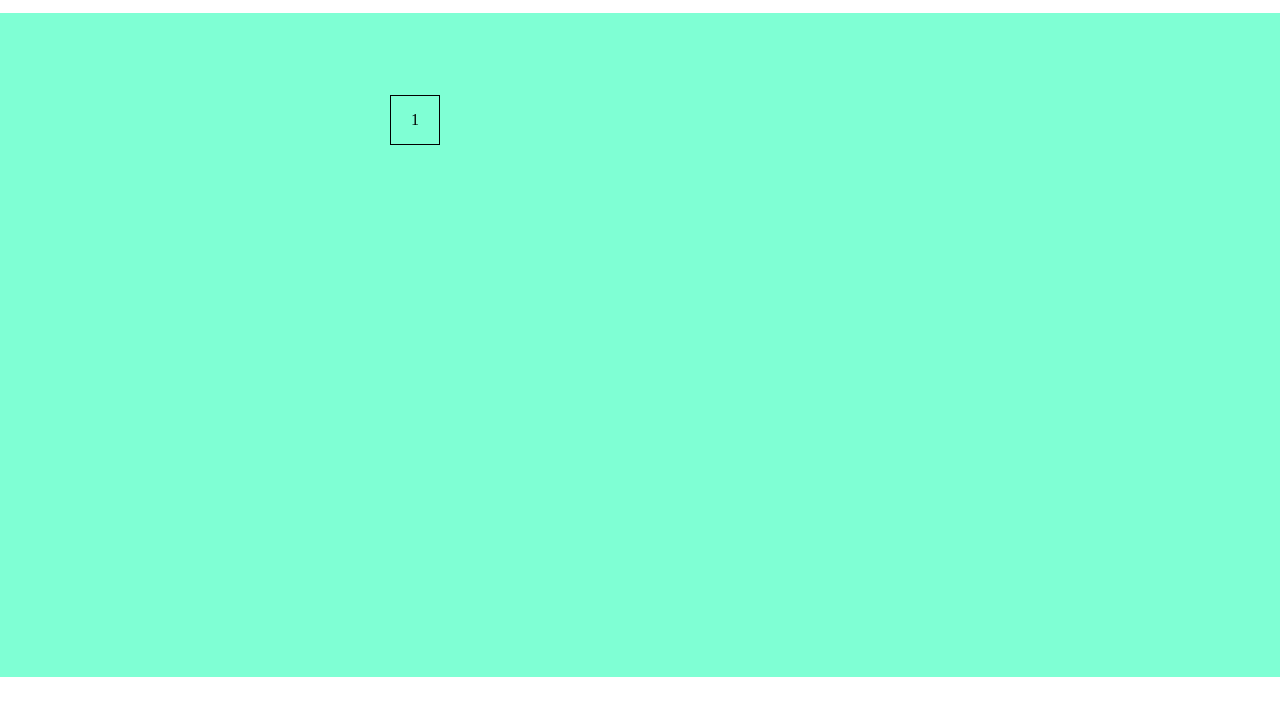
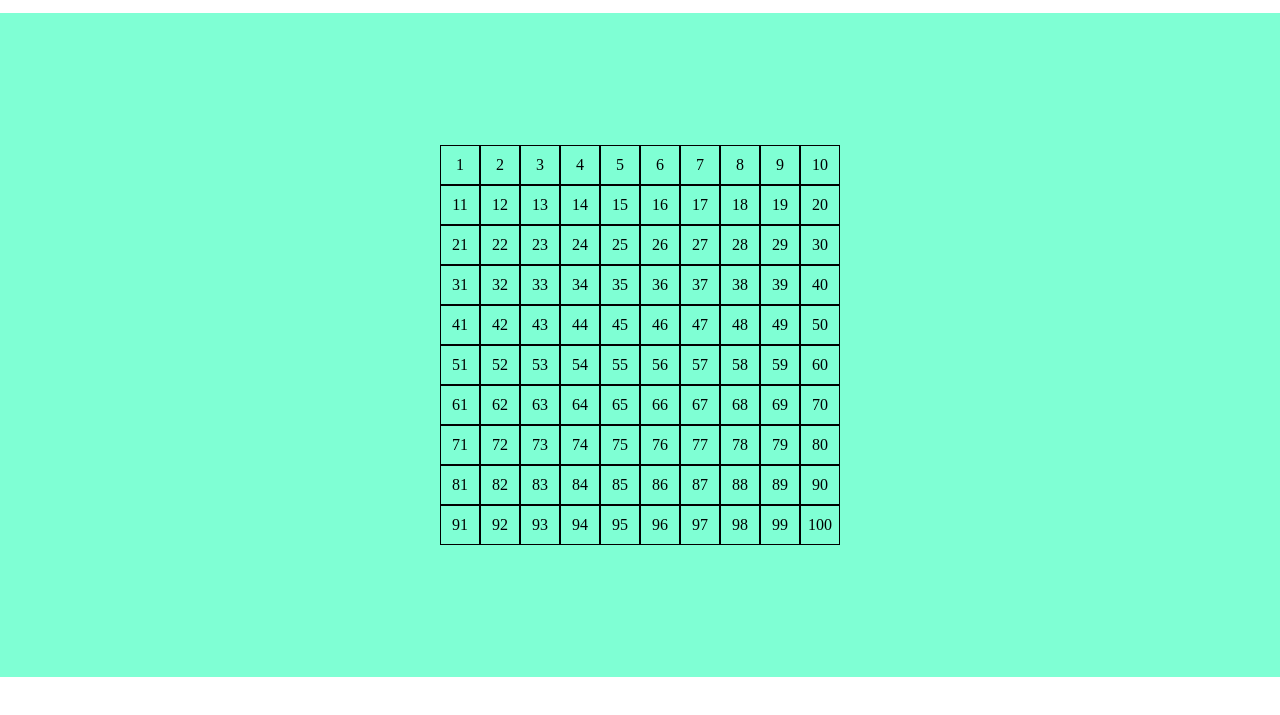
Before and after one commit to Alex100688/js-campominato-grid, a plain HTML site: page index.html in a window 1280 px wide. Shown: the part 83-798 px from the top of the page. Drawn offline with Linux system fonts and the light colour scheme.

Commit message:
Crea dei quadratini con il js ciclo for.

```diff
--- a/css/style.css
+++ b/css/style.css
@@ -40,8 +40,8 @@ main{
     align-items: center;
 }
 .campo-box{
-    width: 31.25rem;
-    height: 31.25rem;
+    width: 25rem;
+    height: 25rem;
     display: flex;
     flex-wrap: wrap;
    align-content: flex-start;
--- a/index.html
+++ b/index.html
@@ -14,7 +14,7 @@
         </header>
         <main>
             <div class="campo-box">
-                <div class="cell-box">1</div>
+
             </div>
         </main>
         <footer></footer>
--- a/js/main.js
+++ b/js/main.js
@@ -0,0 +1,8 @@
+"use strict";
+const campoBox=document.querySelector(".campo-box")
+for (let i = 1; i <=100; i++) {
+    const boxCell=document.createElement("div");
+    boxCell.innerHTML=(i);
+    boxCell.classList.add("cell-box");
+    campoBox.append(boxCell);
+}
```
